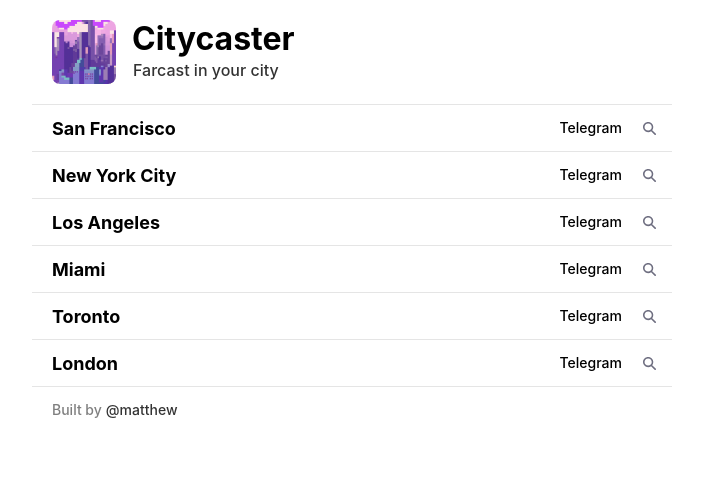
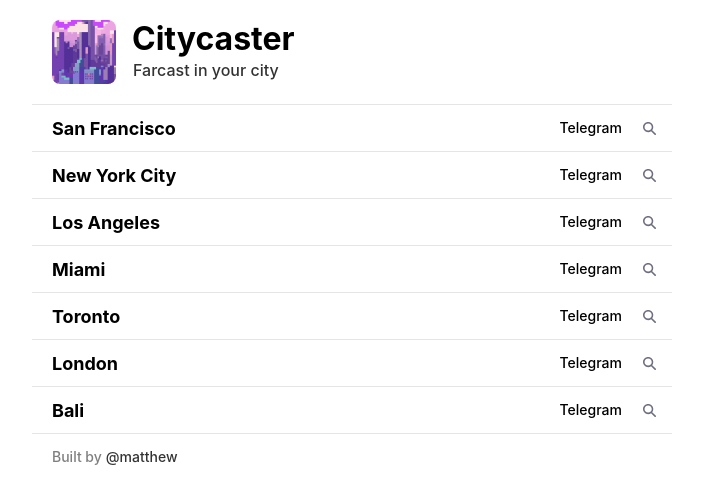
Before and after one commit to mko4444/Citycaster, a Next.js app: page / in a window 1280 px wide. Shown: the top 504 px of the page, without its empty margins (288-991 px from the left). Built offline with nearby package versions, Linux system fonts and the light colour scheme.

Commit message:
Update index.tsx

```diff
--- a/pages/index.tsx
+++ b/pages/index.tsx
@@ -38,7 +38,12 @@
         {
           searchTerm: "london",
           name: "London",
-          telegram: "https://t.me/+JYMSOD6lqKUzOWU0 ",
+          telegram: "https://t.me/+JYMSOD6lqKUzOWU0",
+        },
+        {
+          searchTerm: "bali",
+          name: "Bali",
+          telegram: "https://t.me/+HbT9g_vpE_UxMDYx",
         },
       ].map((city: City) => (
         <>
```
